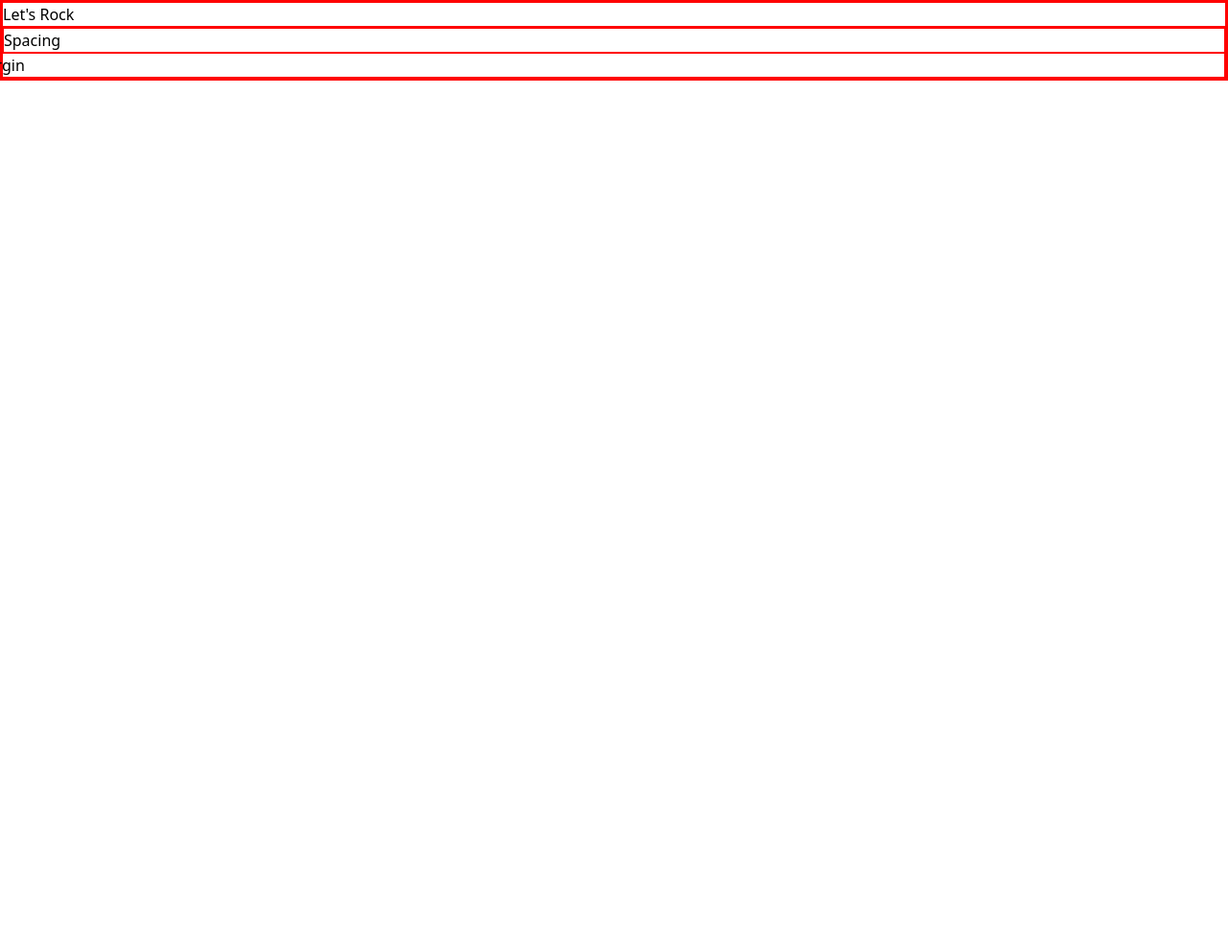
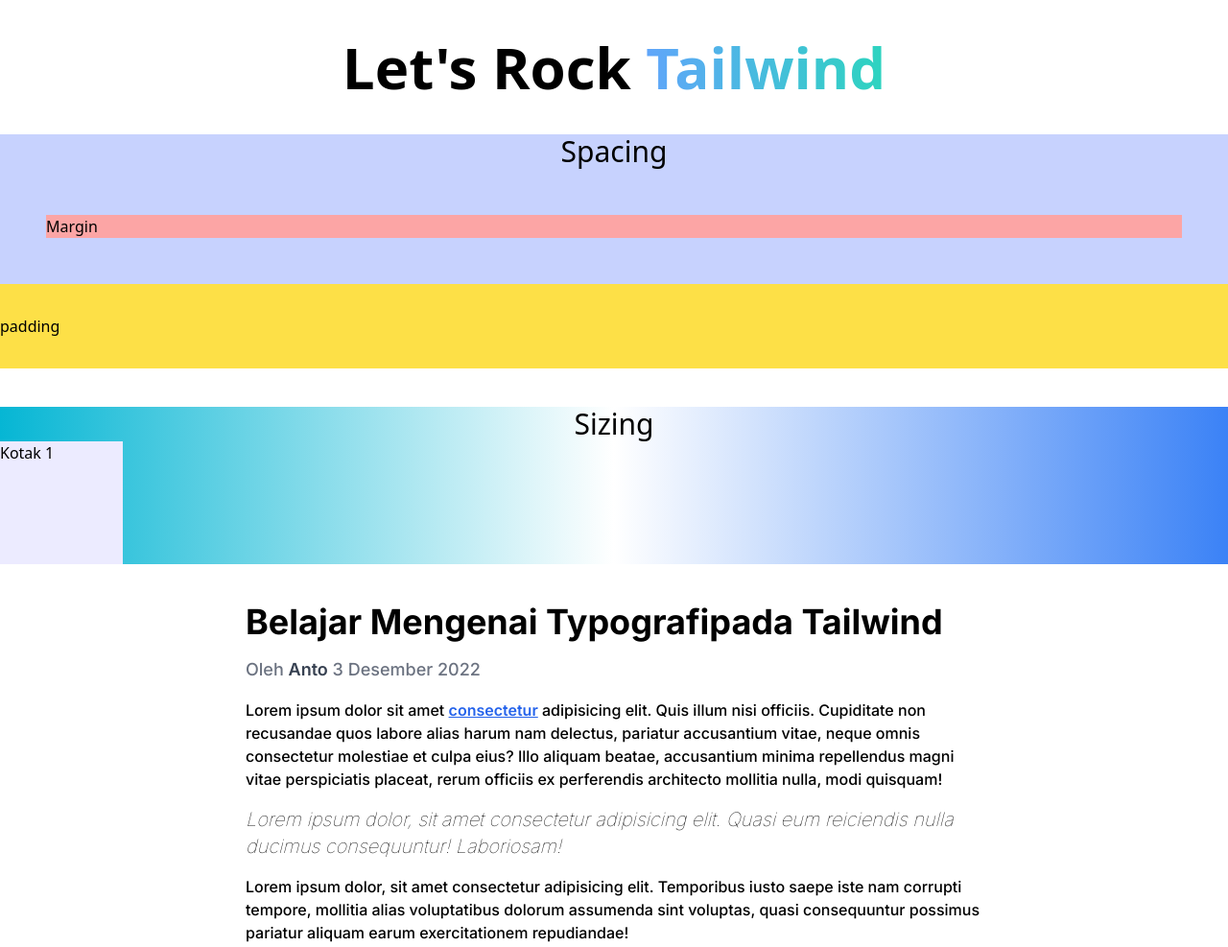
Before and after one commit to KonferensiHantuProject/practice-tailwind, a website: page public/index.html in a window 1280 px wide. Shown: the whole page at 96% size. Before the commit the page ends 800 px from the top, so only its background shows below. Drawn offline with Linux system fonts and the light colour scheme.

Commit message:
Adding First Basic Utility

```diff
--- a/public/index.html
+++ b/public/index.html
@@ -5,19 +5,41 @@
     <meta http-equiv="X-UA-Compatible" content="IE=edge">
     <meta name="viewport" content="width=device-width, initial-scale=1.0">
     <title>Belajar Tailwind</title>
+
+    <!-- Fonts -->
+    <link rel="preconnect" href="https://fonts.googleapis.com"><link rel="preconnect" href="https://fonts.gstatic.com" crossorigin><link href="https://fonts.googleapis.com/css2?family=Inter:wght@100;200;300;500;600;700;900&family=Quicksand:wght@300;400;500;600;700&display=swap" rel="stylesheet">
+
     <link rel="stylesheet" href="css/style.css">
     <style>
-        * {
+        /* * {
             border: 1px solid red;
-        }
+        } */
     </style>
 </head>
 <body>
-    <h1>Let's Rock</h1>
+    <h1 class="text-6xl font-bold text-center my-10">Let's Rock <span class="bg-gradient-to-r from-blue-400 to-teal-400 text-transparent bg-clip-text">Tailwind</span></h1>
 
-    <section>
-        <h2>Spacing</h2>
-        <div class="-ml-8">Margin</div>
+    <section class="mb-10 bg-indigo-200">
+        <h2 class="text-3xl text-center">Spacing</h2>
+        <!-- <div class="-ml-8">Margin</div> -->
+        <div class="m-12 bg-red-300">Margin</div>
+        <div class="py-8 bg-yellow-300">padding</div>
+    </section>
+
+    <section class="mb-10 bg-gradient-to-r from-cyan-500 via-white to-blue-500">
+        <h2 class="text-3xl text-center">Sizing</h2>
+        <div class="w-32 h-32 bg-silver">Kotak 1</div>
+        <!-- <div class="max-w-xs min-h-screen">Kotak 2</div> -->
+    </section>
+
+    <section class="mb-96 font-inter max-w-3xl mx-auto">
+        <h2 class="mb-4 text-4xl font-bold">Belajar Mengenai Typografipada Tailwind</h2>
+        <div class="mb-4 text-lg text-gray-500">
+            Oleh <span class="text-gray-700 font-semibold">Anto</span> 3 Desember 2022
+        </div>
+        <p class="mb-4">Lorem ipsum dolor sit amet <a href="#" class="underline font-semibold text-blue-600">consectetur</a> adipisicing elit. Quis illum nisi officiis. Cupiditate non recusandae quos labore alias harum nam delectus, pariatur accusantium vitae, neque omnis consectetur molestiae et culpa eius? Illo aliquam beatae, accusantium minima repellendus magni vitae perspiciatis placeat, rerum officiis ex perferendis architecto mollitia nulla, modi quisquam!</p>
+        <blockquote class="mb-4 italic font-thin text-xl">Lorem ipsum dolor, sit amet consectetur adipisicing elit. Quasi eum reiciendis nulla ducimus consequuntur! Laboriosam!</blockquote>
+        <p class="mb-4">Lorem ipsum dolor, sit amet consectetur adipisicing elit. Temporibus iusto saepe iste nam corrupti tempore, mollitia alias voluptatibus dolorum assumenda sint voluptas, quasi consequuntur possimus pariatur aliquam earum exercitationem repudiandae!</p>
     </section>
 </body>
 </html>
--- a/tailwind.config.js
+++ b/tailwind.config.js
@@ -6,6 +6,13 @@
     extend: {
       spacing:{
         13: '3.25rem'
+      },
+      fontFamily: {
+        inter: ['Inter']
+      },
+      colors: {
+        'silver': '#ecebff',
+        'bubble-gum': '#ff77e9',
       }
     },
   },
```
Also changed, not shown: public/css/style.css.
